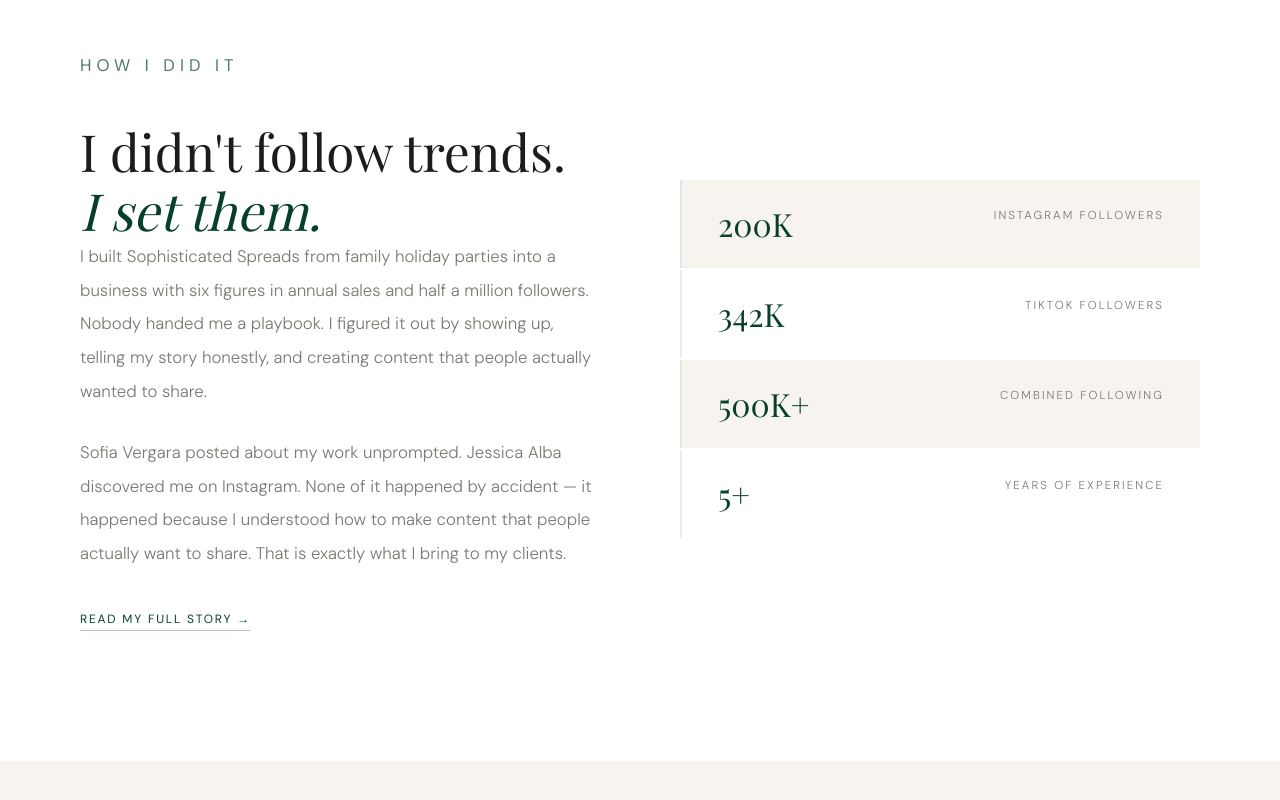
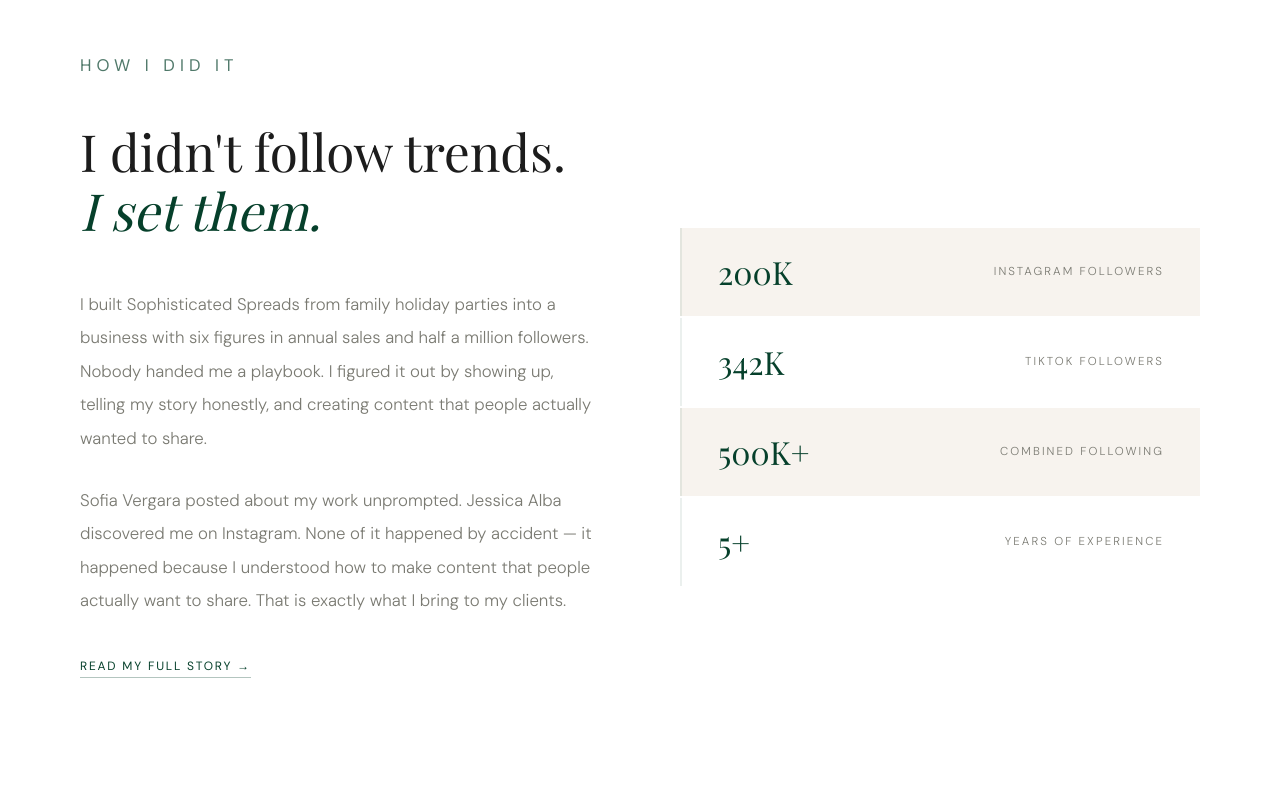
Before and after one commit to sigurvegaris/sophisticated-social, a Next.js app: page / in a window 1280 px wide. Shown: the part 880-1680 px from the top of the page. Built offline with nearby package versions, Linux system fonts and the light colour scheme; a web font is replaced by a local one.

Commit message:
fix typescript errors

```diff
--- a/app/page.tsx
+++ b/app/page.tsx
@@ -4,8 +4,8 @@
 export default function Home() {
   const statsRef = useRef(null)
   const [statsVisible, setStatsVisible] = useState(false)
-  const sectionsRef = useRef([])
-  const [sectionsVisible, setSectionsVisible] = useState([])
+  const sectionsRef = useRef<(HTMLDivElement | null)[]>([])
+  const [sectionsVisible, setSectionsVisible] = useState<number[]>([])
   const [isMobile, setIsMobile] = useState(false)
 
   useEffect(() => {
@@ -39,7 +39,7 @@
     return () => observers.forEach(obs => obs?.disconnect())
   }, [])
 
-  const fadeStyle = (i) => ({
+  const fadeStyle = (i: number) => ({
     opacity: sectionsVisible.includes(i) ? 1 : 0,
     transform: sectionsVisible.includes(i) ? 'translateY(0)' : 'translateY(28px)',
     transition: 'opacity 0.8s ease, transform 0.8s ease'
@@ -123,7 +123,7 @@
 
       {/* ── INTRO ── */}
       <div
-        ref={el => sectionsRef.current[0] = el}
+        ref={el => { sectionsRef.current[0] = el }}
         style={{
           padding: isMobile ? '72px 28px' : '130px 80px',
           background: '#FFFFFF',
@@ -135,7 +135,7 @@
           fontFamily: 'Playfair Display, serif',
           fontSize: isMobile ? '2.4rem' : 'clamp(2.8rem, 4vw, 4.5rem)',
           fontWeight: 400, lineHeight: 1.15, color: '#1C1C1C',
-          marginBottom: '.5px', maxWidth: '700px'
+          marginBottom: '48px', maxWidth: '700px'
         }}>
           I didn't follow trends.<br />
           <em style={{ fontStyle: 'italic', color: '#06402B' }}>I set them.</em>
@@ -145,7 +145,7 @@
           display: 'grid',
           gridTemplateColumns: isMobile ? '1fr' : '1fr 1fr',
           gap: isMobile ? '32px' : '80px',
-          alignItems: 'start'
+          alignItems: 'flex-start'
         }}>
           <div style={{ display: 'flex', flexDirection: 'column', gap: '28px' }}>
             <p style={{ fontSize: '1.1rem', lineHeight: 2, color: '#7A7A72', fontWeight: 300 }}>
@@ -167,22 +167,23 @@
             >Read My Full Story →</a>
           </div>
 
-          <div style={{ display: 'flex', flexDirection: 'column', gap: '2px', marginTop: '-60px' }}>            {[
-{ num: '200K', label: 'Instagram Followers' },
-{ num: '342K', label: 'TikTok Followers' },
-{ num: '500K+', label: 'Combined Following' },
-{ num: '5+', label: 'Years of Experience' },
+          <div style={{ display: 'flex', flexDirection: 'column', gap: '2px', marginTop: '-60px' }}>
+            {[
+              { num: '200K', label: 'Instagram Followers' },
+              { num: '342K', label: 'TikTok Followers' },
+              { num: '500K+', label: 'Combined Following' },
+              { num: '5+', label: 'Years of Experience' },
             ].map((s, i) => (
               <div key={i} style={{
                 padding: '28px 36px',
                 background: i % 2 === 0 ? '#F7F3EE' : '#FFFFFF',
                 borderLeft: '2px solid rgba(6,64,43,0.08)',
-                display: 'flex', alignItems: 'flex-start',
+                display: 'flex', alignItems: 'center',
                 justifyContent: 'space-between', gap: '24px',
                 transition: 'border-color 0.3s'
               }}
-                onMouseEnter={e => e.currentTarget.style.borderLeftColor = '#06402B'}
-                onMouseLeave={e => e.currentTarget.style.borderLeftColor = 'rgba(6,64,43,0.08)'}
+                onMouseEnter={e => (e.currentTarget.style.borderLeftColor = '#06402B')}
+                onMouseLeave={e => (e.currentTarget.style.borderLeftColor = 'rgba(6,64,43,0.08)')}
               >
                 <span style={{
                   fontFamily: 'Playfair Display, serif',
@@ -200,42 +201,9 @@
         </div>
       </div>
 
-      {/* ── STATS ──
-      <div ref={statsRef} style={{ background: '#06402B', padding: isMobile ? '64px 28px' : '90px 80px' }}>
-        <div style={{
-          display: 'grid',
-          gridTemplateColumns: isMobile ? '1fr 1fr' : 'repeat(4, 1fr)',
-          gap: '2px', maxWidth: '1200px', margin: '0 auto'
-        }}>
-          {[
- { num: '200K', label: 'Instagram Followers' },
- { num: '342K', label: 'TikTok Followers' },
- { num: '500K+', label: 'Combined Following' },
- { num: '5+', label: 'Years of Experience' },
-          ].map((s, i) => (
-            <div key={i} style={{
-              padding: isMobile ? '36px 20px' : '52px 40px',
-              background: i % 2 === 0 ? 'rgba(255,255,255,0.04)' : 'transparent',
-              textAlign: 'center',
-              opacity: statsVisible ? 1 : 0,
-              transform: statsVisible ? 'translateY(0)' : 'translateY(24px)',
-              transition: `opacity 0.7s ease ${i * 0.12}s, transform 0.7s ease ${i * 0.12}s`
-            }}>
-              <div style={{
-                fontFamily: 'Playfair Display, serif',
-                fontSize: isMobile ? '2.2rem' : 'clamp(2.5rem, 3.5vw, 3.8rem)',
-                fontWeight: 400, color: '#F7F3EE', lineHeight: 1, marginBottom: '14px'
-              }}>{s.num}</div>
-              <div style={{ fontSize: '0.72rem', letterSpacing: '0.18em', textTransform: 'uppercase', color: 'rgba(247,243,238,0.55)', fontWeight: 400, marginBottom: '6px' }}>{s.label}</div>
-              <div style={{ fontSize: '0.7rem', color: 'rgba(247,243,238,0.3)', fontWeight: 300, fontStyle: 'italic', fontFamily: 'Playfair Display, serif' }}>{s.sub}</div>
-            </div>
-          ))}
-        </div>
-      </div> */}
-
       {/* ── METHODOLOGY ── */}
       <div
-        ref={el => sectionsRef.current[1] = el}
+        ref={el => { sectionsRef.current[1] = el }}
         style={{
           padding: isMobile ? '72px 28px' : '130px 80px',
           background: '#F7F3EE',
@@ -265,8 +233,8 @@
           ].map((p, i) => (
             <div key={i}
               style={{ background: '#FFFFFF', padding: isMobile ? '40px 32px' : '60px 52px', position: 'relative', overflow: 'hidden', transition: 'transform 0.3s ease' }}
-              onMouseEnter={e => e.currentTarget.style.transform = 'translateY(-4px)'}
-              onMouseLeave={e => e.currentTarget.style.transform = 'translateY(0)'}
+              onMouseEnter={e => (e.currentTarget.style.transform = 'translateY(-4px)')}
+              onMouseLeave={e => (e.currentTarget.style.transform = 'translateY(0)')}
             >
               <span style={{ fontFamily: 'Playfair Display, serif', fontSize: '3.5rem', fontWeight: 400, color: '#06402B', opacity: 0.06, position: 'absolute', top: '24px', right: '32px', lineHeight: 1 }}>{p.num}</span>
               <span style={{ fontFamily: 'Playfair Display, serif', fontSize: '0.7rem', color: '#06402B', opacity: 0.5, display: 'block', marginBottom: '28px', letterSpacing: '0.15em' }}>{p.num}</span>
@@ -279,7 +247,7 @@
 
       {/* ── TESTIMONIAL ── */}
       <div
-        ref={el => sectionsRef.current[2] = el}
+        ref={el => { sectionsRef.current[2] = el }}
         style={{
           padding: isMobile ? '72px 28px' : '130px 80px',
           background: '#FFFFFF',
@@ -306,7 +274,7 @@
 
       {/* ── CTA ── */}
       <div
-        ref={el => sectionsRef.current[3] = el}
+        ref={el => { sectionsRef.current[3] = el }}
         style={{
           background: '#1C1C1C',
           padding: isMobile ? '72px 28px' : '130px 80px',
@@ -334,22 +302,22 @@
         <div style={{ display: 'flex', flexDirection: 'column', gap: '20px', alignItems: 'flex-start' }}>
           <a href="/connect" style={{
             display: 'inline-block', padding: '18px 52px',
-            background: '#F7F3EE', color: '#06402B',
+            background: '#F7F3EE', color: '#1C1C1C',
             textDecoration: 'none', fontSize: '0.75rem',
             letterSpacing: '0.15em', textTransform: 'uppercase',
             fontWeight: 400, border: '1px solid #F7F3EE',
             borderRadius: '10px', transition: 'all 0.3s'
           }}
             onMouseEnter={e => { e.currentTarget.style.background = 'transparent'; e.currentTarget.style.color = '#F7F3EE' }}
-            onMouseLeave={e => { e.currentTarget.style.background = '#F7F3EE'; e.currentTarget.style.color = '#06402B' }}
+            onMouseLeave={e => { e.currentTarget.style.background = '#F7F3EE'; e.currentTarget.style.color = '#1C1C1C' }}
           >Get In Touch</a>
           <a href="/services" style={{
             fontSize: '0.75rem', letterSpacing: '0.15em',
             textTransform: 'uppercase', color: 'rgba(247,243,238,0.5)',
             textDecoration: 'none', fontWeight: 300, transition: 'color 0.3s'
           }}
-            onMouseEnter={e => e.currentTarget.style.color = '#F7F3EE'}
-            onMouseLeave={e => e.currentTarget.style.color = 'rgba(247,243,238,0.5)'}
+            onMouseEnter={e => (e.currentTarget.style.color = '#F7F3EE')}
+            onMouseLeave={e => (e.currentTarget.style.color = 'rgba(247,243,238,0.5)')}
           >View Services →</a>
         </div>
       </div>
```
